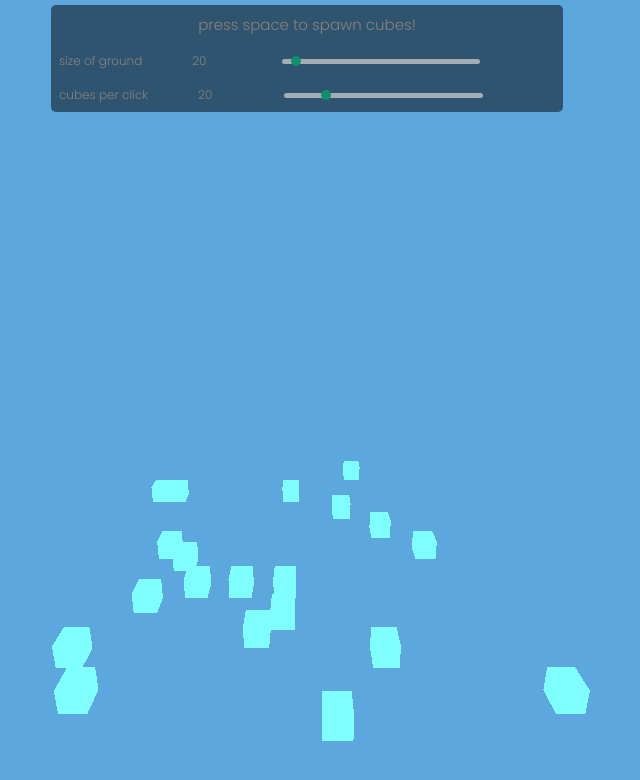
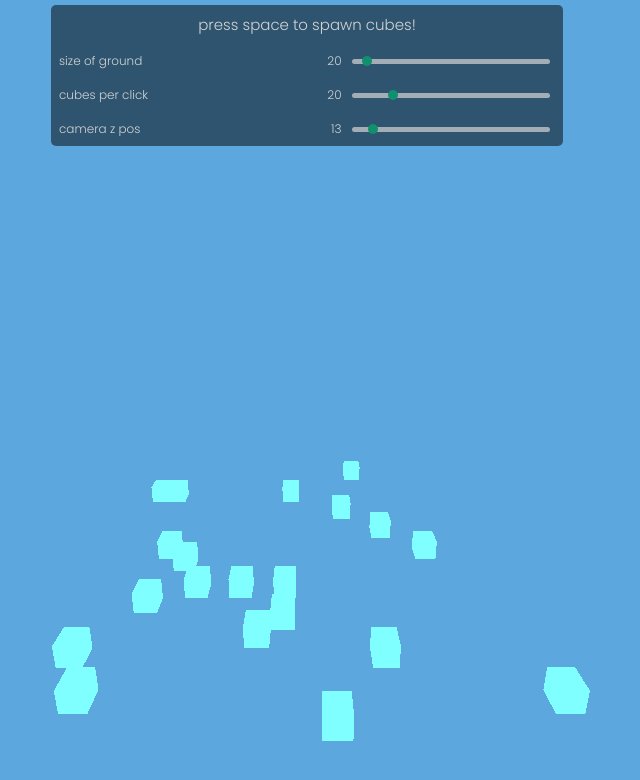
Before and after one commit to mmarusiak/falling-sand-threejs, a plain HTML site: page index.html in a window 1280 px wide. Shown: the whole page, without its empty margins (333-973 px from the left). Drawn offline with nearby package versions, Linux system fonts and the light colour scheme.

Commit message:
Added camera controls and improved panel

```diff
--- a/index.html
+++ b/index.html
@@ -44,6 +44,11 @@
       </h1>
       <input type="range" min="1" max="100" value="50" class="slider" id="amountRange">
     </div>
+    <div class="slidecontainer">
+      <h1>camera z pos</h1>
+      <h1 class="output" id="cameraOutput">20</h1>
+      <input type="range" min="1" max="140" name="" class="slider" id="cameraRange">
+    </div>
   </div>
   <script type="module" src="./keyboard.js"></script>
   <script type="module" src="./block.js"></script>
--- a/main.js
+++ b/main.js
@@ -70,6 +70,9 @@ const groundOutput = document.getElementById('groundOutput');
 const amountSlider = document.getElementById('amountRange');
 const amountOutput = document.getElementById('amountOutput');
 
+const cameraSlider = document.getElementById('cameraRange');
+const cameraOutput = document.getElementById('cameraOutput');
+
 let pos;
 let amountPerClick = 20;
 
@@ -89,6 +92,11 @@ function createScene(x, z, oldCubes = []){
 
     camera.position.x = -pos.x/2;
     camera.position.z = pos.z/1.5;
+
+
+cameraSlider.value = Math.round(camera.position.z);
+cameraOutput.innerHTML = Math.round(camera.position.z);
+
     groundSlider.value = maxX;
     groundOutput.innerHTML = maxX;
 
@@ -130,3 +138,11 @@ amountSlider.oninput = function(){
     amountOutput.innerHTML = this.value;
     amountPerClick = this.value;
 };
+
+cameraSlider.oninput = function(){
+    cameraOutput.innerHTML = this.value;
+    camera.position.z = this.value;
+};
+
+cameraSlider.value = Math.round(camera.position.z);
+cameraOutput.innerHTML = Math.round(camera.position.z);
--- a/style.css
+++ b/style.css
@@ -5,7 +5,7 @@ h1 {
     font-weight: 300;
     font-style: normal;
     font-size: 15px;
-    color: #8A817C;
+    color: #d3d3d3;
     margin: auto;
 }
 
@@ -33,7 +33,8 @@ h1 {
 }
 
 .slidecontainer > .output {
-    margin-left: 50px;
+    margin-right: 0px;
+    margin-left: auto;
 }
 
 .slider {
@@ -46,7 +47,7 @@ h1 {
   opacity: 0.7;
   -webkit-transition: .2s;
   transition: opacity .2s;
-  margin: auto;
+  margin: auto 5px auto 10px;
 }
 
 .slider::-webkit-slider-thumb {
```
